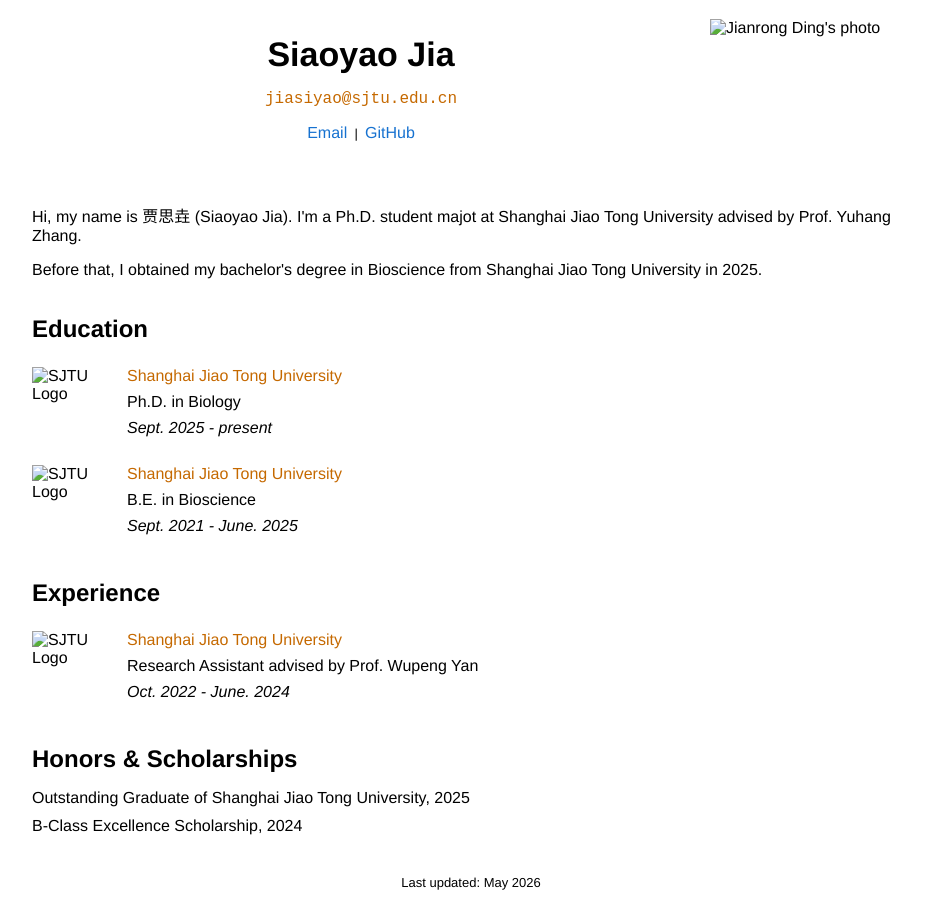
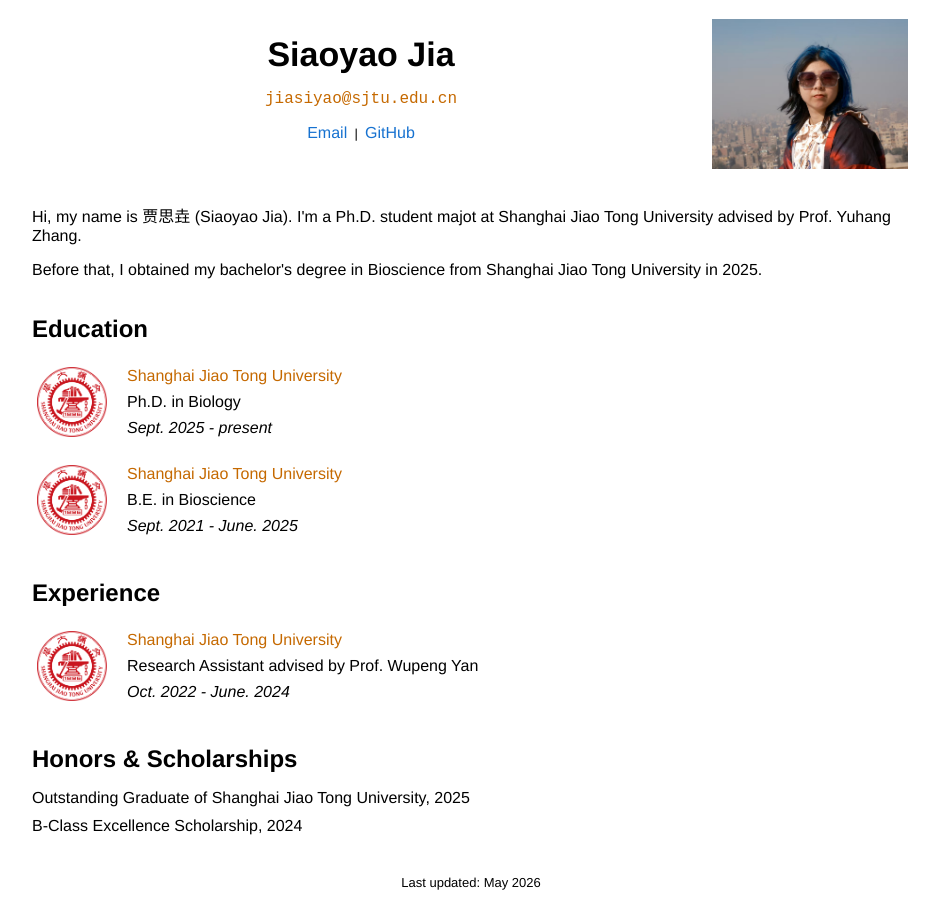
Before and after one commit to lumiererere/lumiererere.github.io, a plain HTML site: page index.html in a window 1280 px wide. Shown: the whole page, without its empty margins (169-1108 px from the left). Drawn offline with Linux system fonts and the light colour scheme.

Commit message:
Update index.html

```diff
--- a/index.html
+++ b/index.html
@@ -31,7 +31,7 @@
                                         <a href="https://github.com/lumiererere">GitHub</a>
                                     </p>
                                 </div>
-                                <img src="imgs/self.jpg" id="self-photo" alt="Jianrong Ding's photo">
+                                <img src="self.jpg" id="self-photo" alt="Siyao's photo">
                             </div>
                             <br>
                             <p>
@@ -49,7 +49,7 @@
                             <heading>Education</heading>
                             <ul class="no-bullets">
                                 <li class="list-item-with-logo">
-                                    <img src="imgs/sjtu.png" alt="SJTU Logo" class="logo">
+                                    <img src="sjtu.png" alt="SJTU Logo" class="logo">
                                     <div class="item-content">
                                         <p class="emphasis" style="margin-bottom: 8px; margin-top: 8px;">Shanghai Jiao Tong University</p>
                                         <p style="margin-bottom: 8px; margin-top: 8px;">Ph.D. in Biology</p>
@@ -57,7 +57,7 @@
                                     </div>
                                 </li>
                                 <li class="list-item-with-logo">
-                                    <img src="imgs/sjtu.png" alt="SJTU Logo" class="logo">
+                                    <img src="sjtu.png" alt="SJTU Logo" class="logo">
                                     <div class="item-content">
                                         <p class="emphasis" style="margin-bottom: 8px; margin-top: 8px;">Shanghai Jiao Tong University</span>
                                         <p style="margin-bottom: 8px; margin-top: 8px;">B.E. in Bioscience</p>
@@ -73,7 +73,7 @@
                             <heading>Experience</heading>
                             <ol class="no-bullets">
                                 <li class="list-item-with-logo">
-                                    <img src="imgs/sjtu.png" alt="SJTU Logo" class="logo">
+                                    <img src="sjtu.png" alt="SJTU Logo" class="logo">
                                     <div class="item-content">
                                         <p class="emphasis" style="margin-bottom: 8px; margin-top: 8px;">Shanghai Jiao Tong University</p>
                                         <p style="margin-bottom: 8px; margin-top: 8px;">Research Assistant advised by Prof. Wupeng Yan</p>
```
